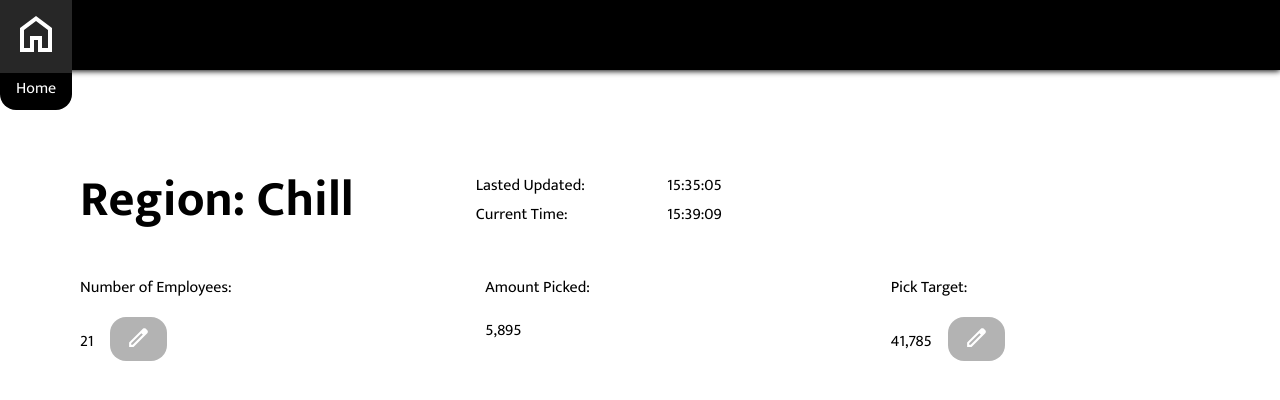
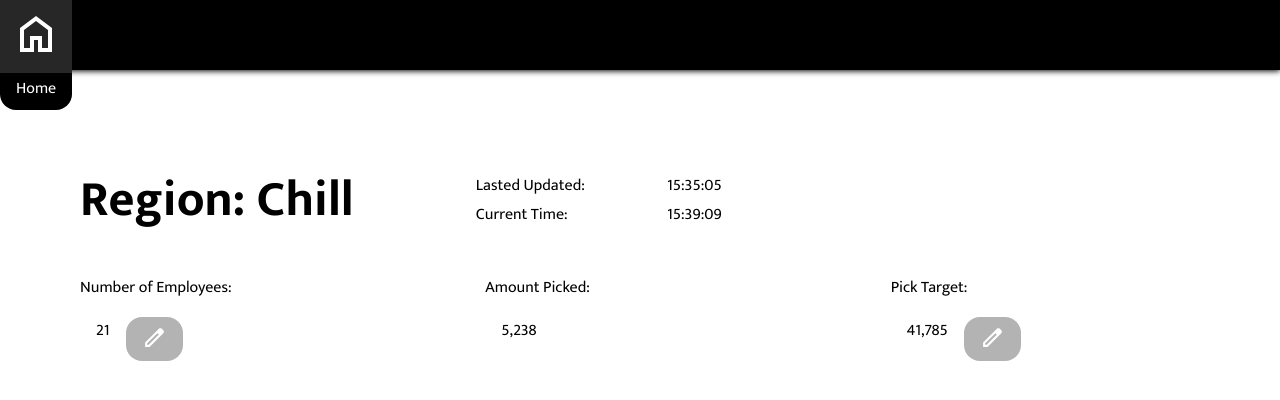
Before and after one commit to AlyaRees/PickPlanner, a plain HTML site: page index.html in a window 1280 px wide. Drawn offline with Linux system fonts and the light colour scheme.

Commit message:
Repositioned section3 elements

```diff
--- a/index.html
+++ b/index.html
@@ -41,13 +41,13 @@
                 </div>
                 <div class="section3">
                     <div class="row">
-                    <p>21<span><button class="sec3-btn"><img src="edit_icon.svg" width="25px"></button></span></p>
+                    <p>21<button class="sec3-btn"><img src="edit_icon.svg" width="25px"></button></p>
                 </div>
                 <div class="row">
-                    <p>5,895</p>
+                    <p>5,238</p>
                 </div>
                 <div class="row">
-                    <p>41,785<span><button class="sec3-btn"><img src="edit_icon.svg" width="25px"></button></span></p>
+                    <p>41,785<button class="sec3-btn"><img src="edit_icon.svg" width="25px"></button></p>
                 </div>
             </div>
         </div>
--- a/style.css
+++ b/style.css
@@ -10,7 +10,7 @@ body {
 }
 
 .main-card {
-    margin: 2rem 0rem 0 5rem;
+    margin: 2rem 0 0 5rem;
 }
 
 .nav-bar {
@@ -75,12 +75,25 @@ table .td1 {
 .section3 {
     margin-top: 1rem;
     column-count: 3;
+    justify-content: space-around;
+    align-items: center;
+}
+
+.row {
+    display: flex;
+    align-items: center;
+    margin: 0 1rem;
+}
+
+.row p {
+    display: inline-flex;
 }
 
 .sec3-btn {
     border-radius: 1rem;
     color: rgb(106, 60, 166);
     background-color: rgb(179, 179, 179);
+    margin-left: 1rem;
 }
 
 .sec3-btn:hover {
@@ -92,14 +105,3 @@ table .td1 {
 .sec3-btn img {
     padding: 0.5rem 1rem;
 }
-
-.row span {
-    margin-left: 1rem;
-}
-
-.row p {
-    display: inline-flex;
-    justify-content: center;
-    border-radius: 1rem;
-    align-items: center;
-}
```
